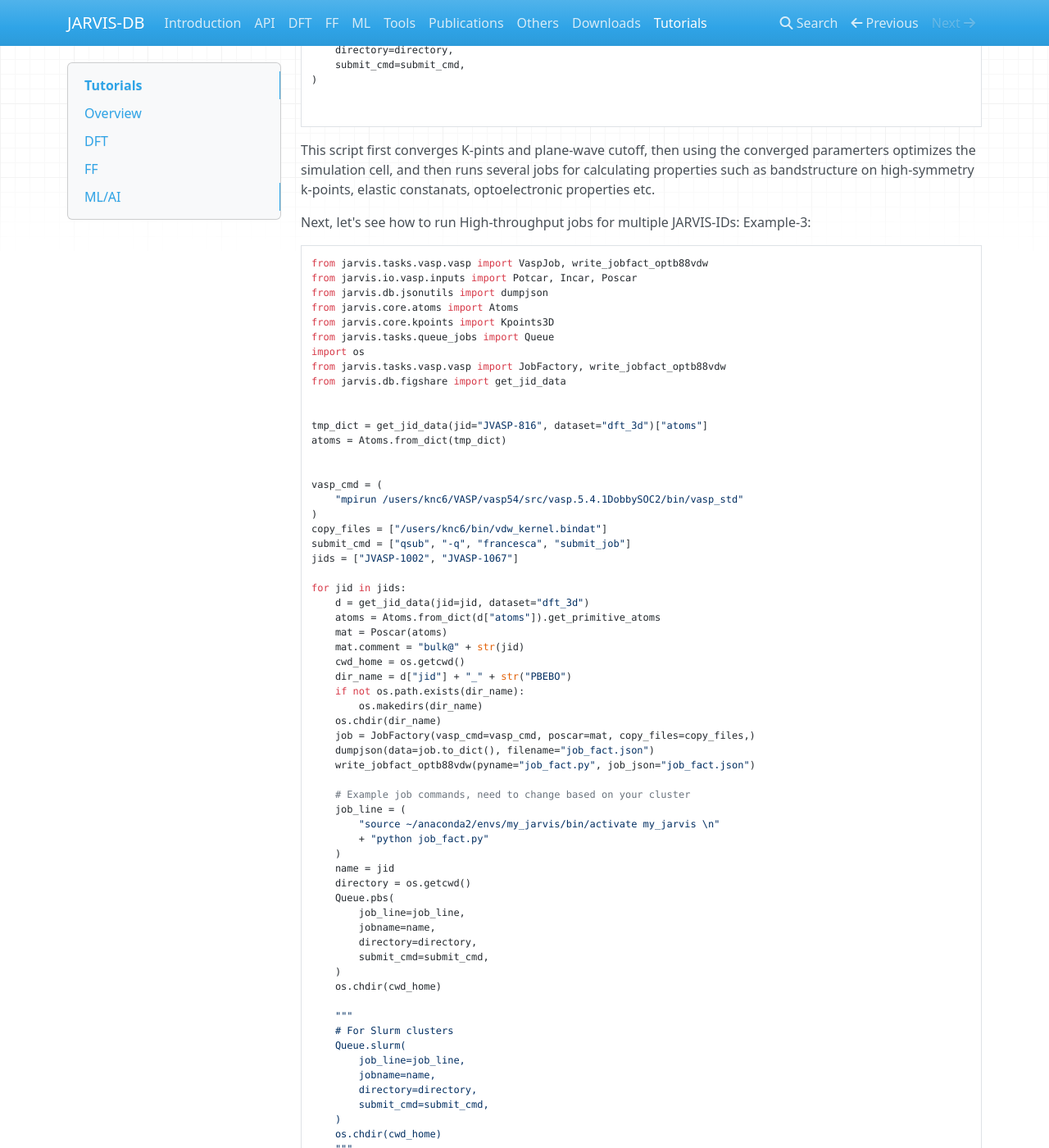
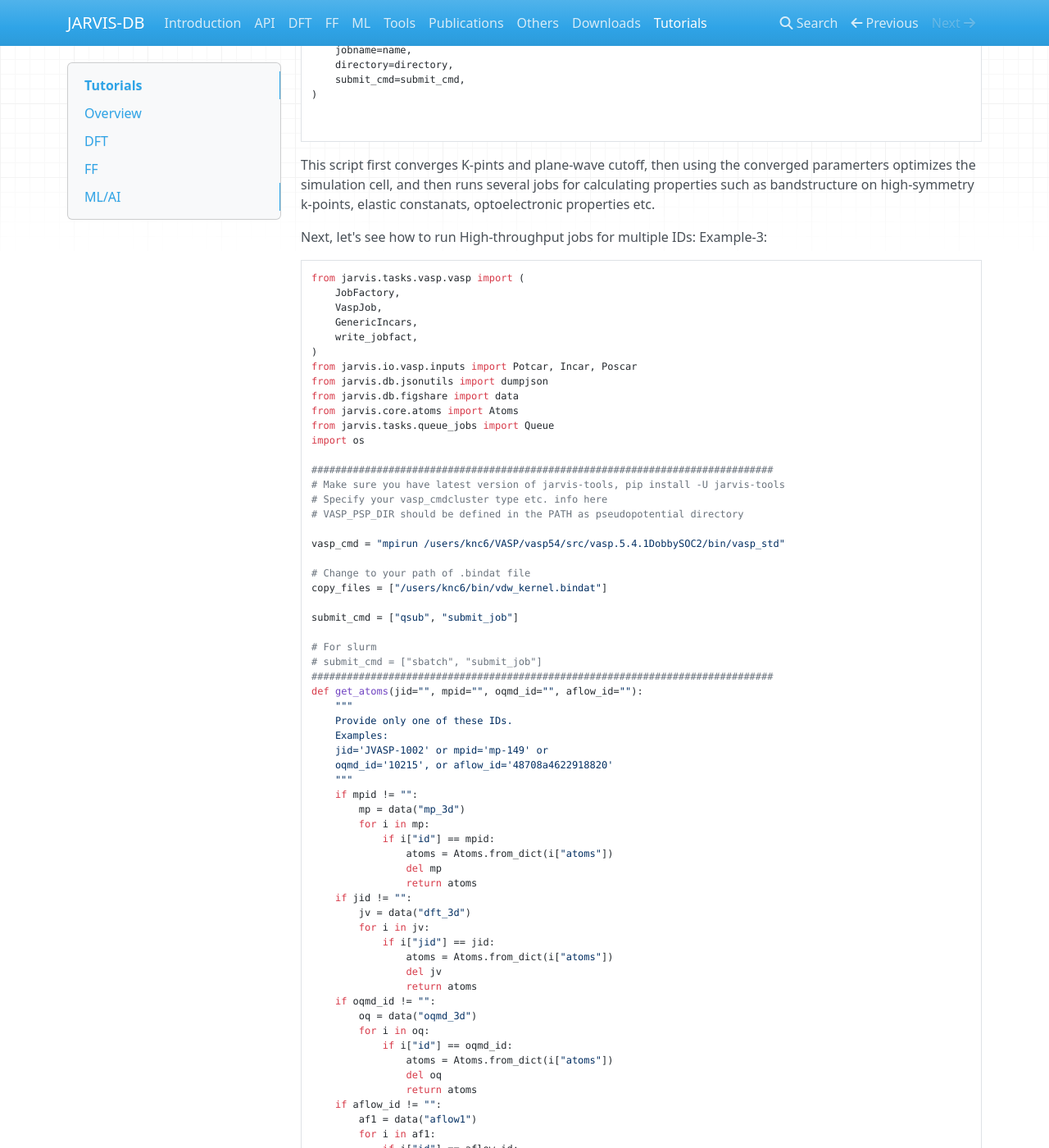
Before and after one commit to JARVIS-Materials-Design/dbdocs, an MkDocs documentation site: the page built from docs/tutorials.md, in a window 1280 px wide and 1400 px high, scrolled down 2998 px. Shown: the whole window at 82% size. Built offline with MkDocs 1.6.1, drawn with Linux system fonts in a browser that asks for light colours; nearby versions of some CDN libraries; some of the changed text lies outside the part shown.

Commit message:
Update tutorials.md

````diff
--- a/docs/tutorials.md
+++ b/docs/tutorials.md
@@ -105,6 +105,7 @@
     jobname=name,
     directory=directory,
     submit_cmd=submit_cmd,
+    )
 
 
 ```
@@ -168,51 +169,134 @@
 optimizes the simulation cell, and then runs several jobs for calculating properties such as
 bandstructure on high-symmetry k-points, elastic constanats, optoelectronic properties etc.
 
-Next, let's see how to run High-throughput jobs for multiple JARVIS-IDs:
+Next, let's see how to run High-throughput jobs for multiple IDs:
 Example-3:
 ``` python hl_lines="3"
-from jarvis.tasks.vasp.vasp import VaspJob, write_jobfact_optb88vdw
+from jarvis.tasks.vasp.vasp import (
+    JobFactory,
+    VaspJob,
+    GenericIncars,
+    write_jobfact,
+)
 from jarvis.io.vasp.inputs import Potcar, Incar, Poscar
 from jarvis.db.jsonutils import dumpjson
+from jarvis.db.figshare import data
 from jarvis.core.atoms import Atoms
-from jarvis.core.kpoints import Kpoints3D
 from jarvis.tasks.queue_jobs import Queue
 import os
-from jarvis.tasks.vasp.vasp import JobFactory, write_jobfact_optb88vdw
-from jarvis.db.figshare import get_jid_data
+
+##############################################################################
+# Make sure you have latest version of jarvis-tools, pip install -U jarvis-tools
+# Specify your vasp_cmdcluster type etc. info here
+# VASP_PSP_DIR should be defined in the PATH as pseudopotential directory
+
+vasp_cmd = "mpirun /users/knc6/VASP/vasp54/src/vasp.5.4.1DobbySOC2/bin/vasp_std"
+
+# Change to your path of .bindat file
+copy_files = ["/users/knc6/bin/vdw_kernel.bindat"]
+
+submit_cmd = ["qsub", "submit_job"]
+
+# For slurm
+# submit_cmd = ["sbatch", "submit_job"]
+##############################################################################
+def get_atoms(jid="", mpid="", oqmd_id="", aflow_id=""):
+    """
+    Provide only one of these IDs.
+    Examples:
+    jid='JVASP-1002' or mpid='mp-149' or
+    oqmd_id='10215', or aflow_id='48708a4622918820'
+    """
+    if mpid != "":
+        mp = data("mp_3d")
+        for i in mp:
+            if i["id"] == mpid:
+                atoms = Atoms.from_dict(i["atoms"])
+                del mp
+                return atoms
+    if jid != "":
+        jv = data("dft_3d")
+        for i in jv:
+            if i["jid"] == jid:
+                atoms = Atoms.from_dict(i["atoms"])
+                del jv
+                return atoms
+    if oqmd_id != "":
+        oq = data("oqmd_3d")
+        for i in oq:
+            if i["id"] == oqmd_id:
+                atoms = Atoms.from_dict(i["atoms"])
+                del oq
+                return atoms
+    if aflow_id != "":
+        af1 = data("aflow1")
+        for i in af1:
+            if i["id"] == aflow_id:
+                atoms = Atoms.from_dict(i["atoms"])
+                del af1
+                return atoms
+        af2 = data("aflow2")
+        for i in af2:
+            if i["id"] == aflow_id:
+                atoms = Atoms.from_dict(i["atoms"])
+                del af2
+                return atoms
 
 
-tmp_dict = get_jid_data(jid="JVASP-816", dataset="dft_3d")["atoms"]
-atoms = Atoms.from_dict(tmp_dict)
+# If a user wants to run on its on ,aterials
+# atoms = Poscar.from_file('YourPOSCAR')
+# and send it to atoms in the script below
+# Select/desect you want to run
+# More detais in
+# https://github.com/usnistgov/jarvis/blob/master/jarvis/tasks/vasp/vasp.py#L81
+steps = [
+    "ENCUT",
+    "KPLEN",
+    "RELAX",
+    "BANDSTRUCT",
+    "LOPTICS",
+    "MBJOPTICS",
+    "ELASTIC",
+]
+incs = GenericIncars().optb88vdw().incar.to_dict()
 
 
-vasp_cmd = (
-    "mpirun /users/knc6/VASP/vasp54/src/vasp.5.4.1DobbySOC2/bin/vasp_std"
-)
-copy_files = ["/users/knc6/bin/vdw_kernel.bindat"]
-submit_cmd = ["qsub", "-q", "francesca", "submit_job"]
-jids = ["JVASP-1002", "JVASP-1067"]
+# List of materials divided into chunks of 50
 
-for jid in jids:
-    d = get_jid_data(jid=jid, dataset="dft_3d")
-    atoms = Atoms.from_dict(d["atoms"]).get_primitive_atoms
+
+ids = ["JVASP-1002", "JVASP-1067"]
+
+
+for id in ids:
+    atoms = get_atoms(jid=id)
     mat = Poscar(atoms)
-    mat.comment = "bulk@" + str(jid)
+    mat.comment = "bulk@" + str(id)
     cwd_home = os.getcwd()
-    dir_name = d["jid"] + "_" + str("PBEBO")
+    dir_name = id + "_" + str("PBEBO")
     if not os.path.exists(dir_name):
         os.makedirs(dir_name)
     os.chdir(dir_name)
-    job = JobFactory(vasp_cmd=vasp_cmd, poscar=mat, copy_files=copy_files,)
+    job = JobFactory(
+        vasp_cmd=vasp_cmd,
+        poscar=mat,
+        steps=steps,
+        copy_files=copy_files,
+        use_incar_dict=incs,
+    )
+
     dumpjson(data=job.to_dict(), filename="job_fact.json")
-    write_jobfact_optb88vdw(pyname="job_fact.py", job_json="job_fact.json")
+    write_jobfact(
+        pyname="job_fact.py",
+        job_json="job_fact.json",
+        input_arg="v.step_flow()",
+    )
 
     # Example job commands, need to change based on your cluster
     job_line = (
         "source ~/anaconda2/envs/my_jarvis/bin/activate my_jarvis \n"
         + "python job_fact.py"
     )
-    name = jid
+    name = id
     directory = os.getcwd()
     Queue.pbs(
         job_line=job_line,
@@ -232,6 +316,7 @@
     )
     os.chdir(cwd_home)
     """
+
 ```
 In the above examples, use Queue.slurm if you want to use SLURM instead of TORQUE/PBS submission.
 A complete example of such run is available at: [VASP example](https://github.com/usnistgov/jarvis/tree/master/jarvis/examples/vasp)
````
